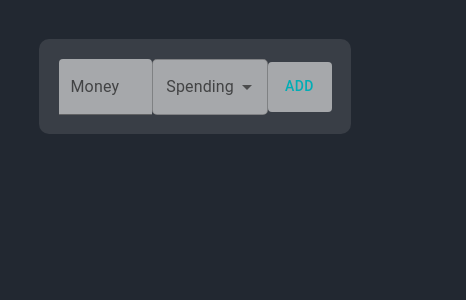
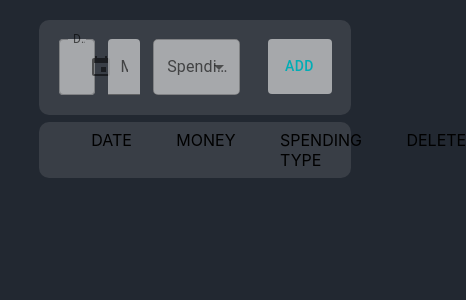
Before and after one commit to Slaykha/Money-Tracker, a React (Create React App) app: page / in a window 390 px wide. Shown: the top 300 px of the page, 466 px wide, since content can reach past the window. Built offline with nearby package versions, Linux system fonts and the light colour scheme.

Commit message:
add date picker so we can add date to our spendings to, add header of spendings not sure if I want is tho, remove stack and made my own using div but it seems like have problems in mobile so I might change it to stack again..

```diff
--- a/package.json
+++ b/package.json
@@ -5,11 +5,14 @@
   "dependencies": {
     "@emotion/react": "^11.10.4",
     "@emotion/styled": "^11.10.4",
+    "@mui/lab": "^5.0.0-alpha.100",
     "@mui/material": "^5.10.6",
     "@mui/styles": "^5.10.6",
+    "@mui/x-date-pickers": "^5.0.3",
     "@testing-library/jest-dom": "^5.16.5",
     "@testing-library/react": "^13.4.0",
     "@testing-library/user-event": "^13.5.0",
+    "dayjs": "^1.11.5",
     "react": "^18.2.0",
     "react-dom": "^18.2.0",
     "react-number-format": "^5.0.0-beta.5",
--- a/src/App.js
+++ b/src/App.js
@@ -1,5 +1,6 @@
 import React from "react";
 import AddSpending from "./components/AddSpending";
+import SpendingList from "./components/spendingsList/SpendingList";
 
 function App() {
   document.body.style = "background-color: #222831;"
@@ -7,6 +8,7 @@ function App() {
   return (
     <div>
       <AddSpending/>
+      <SpendingList/>
     </div>
   );
 }
--- a/src/components/AddSpending.js
+++ b/src/components/AddSpending.js
@@ -1,37 +1,42 @@
-import { Box, Stack } from '@mui/material';
 import { makeStyles } from '@mui/styles';
 import React, { useState } from 'react';
-import AddSpendingButton from './elements/AddSpendingButton';
-import MoneyTextField from './elements/MoneyTextField';
+import SpendingButton from './elements/SpendingButton';
+import SpendingDatePicker from './elements/SpendingDatePicker';
 import SpendingTypeSelector from './elements/SpendingTypeSelector';
+import SpendingTextField from './elements/SpeningTextField';
 
 const useStyles = makeStyles({
-    mainStack:{
+    AddDiv:{
+        marginBottom:0,
+        marginTop:"5%",
+        display:"flex",
         margin:"10%",
         padding:"5%",
         borderRadius:"10px",
         backgroundColor: "#393E46"
-    }
+    },
+
 })
 
 const AddSpending = (props) => {
+    const date = new Date()
+
     const classes = useStyles()
 
-    const [spending, setSpending] = useState({money: "", type: ""})
+    const [spending, setSpending] = useState({date:"", money: "", type: ""})
 
     const handleClick = () =>{
         console.log(spending)
     }
 
     return (
-        <div>
-            <Stack
-                className={classes.mainStack}
-                direction="row"
-                justifyContent="space-evenly"
-                alignItems="center"
-            >
-                <MoneyTextField
+        <div className={classes.AddDiv}>
+            <SpendingDatePicker
+                currentDate={date}
+                spending={spending}
+                setSpending={setSpending}
+            />
+            <SpendingTextField
                 spending={spending}
                 setSpending={setSpending}
             />
@@ -39,11 +44,9 @@ const AddSpending = (props) => {
                 spending={spending}
                 setSpending={setSpending}
             />
-                <AddSpendingButton
+            <SpendingButton
                 handleClick={handleClick}
             />
-            </Stack>
-
         </div>
     );
 };
--- a/src/components/elements/AddSpendingButton.js
+++ b/src/components/elements/SpendingButton.js
@@ -2,7 +2,7 @@ import styled from '@emotion/styled';
 import { Button } from '@mui/material';
 import React from 'react';
 
-const AddSpendingButton = (props) => {
+const SpendingButton = (props) => {
   const{
     handleClick
   } = props
@@ -10,7 +10,8 @@ const AddSpendingButton = (props) => {
         color: "rgb(0, 173, 181)",
         backgroundColor: "rgb(238, 238, 238, 0.6)",
         width:"100px",
-        height:"50px",
+        height:"55px",
+        marginLeft:"10%",
         '&:hover': {
           backgroundColor: "rgb(238, 238, 238, 1)",
         },
@@ -25,4 +26,4 @@ const AddSpendingButton = (props) => {
     );
 };
 
-export default AddSpendingButton;
+export default SpendingButton;
--- /dev/null
+++ b/src/components/elements/SpendingDatePicker.js
@@ -0,0 +1,42 @@
+import React, { useEffect, useRef} from 'react';
+import { DesktopDatePicker, LocalizationProvider } from '@mui/x-date-pickers';
+import { TextField } from '@mui/material';
+import { AdapterDayjs } from '@mui/x-date-pickers/AdapterDayjs';
+
+const SpendingDatePicker = (props) => {
+    const{
+        spending,
+        setSpending,
+        currentDate
+    }=props
+
+    //we use useRef here ro stop useEffect from geting into loop
+    const redCurrentDate = useRef(currentDate)
+
+    useEffect(() => {
+        handleChange(redCurrentDate.current)
+    },[redCurrentDate])
+
+    const handleChange = (newDate) => {
+        setSpending({
+            date: newDate,
+            money: spending.money,
+            type: spending.type
+        });
+    };
+    return (
+        <LocalizationProvider dateAdapter={AdapterDayjs}>
+            <DesktopDatePicker
+                label="Date"
+                inputFormat="DD/MM/YYYY"
+                InputProps={{style:{backgroundColor:"rgb(238, 238, 238, 0.6)" }}}
+                value={spending.date}
+                onChange={handleChange}
+                renderInput={(params) => <TextField {...params} />}
+            />
+        </LocalizationProvider>
+
+    );
+};
+
+export default SpendingDatePicker;
--- a/src/components/elements/SpendingTypeSelector.js
+++ b/src/components/elements/SpendingTypeSelector.js
@@ -16,13 +16,6 @@ const StyledAutocomplete = styled(Autocomplete)
     `
         background-color: rgb(238, 238, 238, 0.6);
         border-radius: 5px;
-        & label.Mui-focused {
-            color: rgb(0, 173, 181);
-        }
-        & .MuiOutlinedInput-root {
-            &.Mui-focused fieldset {
-                border-color: rgb(0, 173, 181);
-        }
       }
     `
 
@@ -40,6 +33,7 @@ const SpendingTypeSelector = (props) => {
     }
     return (
         <StyledAutocomplete
+            style={{marginLeft:"5%"}}
             disablePortal
             id="combo-box-demo"
             options={spendingOptions}
--- a/src/components/elements/MoneyTextField.js
+++ b/src/components/elements/SpeningTextField.js
@@ -2,7 +2,6 @@ import React, { forwardRef, useState } from 'react';
 import PropTypes from 'prop-types';
 import {NumericFormat} from 'react-number-format';
 import TextField from '@mui/material/TextField';
-import { makeStyles, styled } from '@mui/styles';
 
 const NumberFormatCustom = forwardRef(function NumberFormatCustom(props, ref) {
     const { onChange, ...other } = props;
@@ -21,7 +20,7 @@ const NumberFormatCustom = forwardRef(function NumberFormatCustom(props, ref) {
           });
         }}
         thousandSeparator
-        isNumericString
+        valueIsNumericString
         prefix="$"
       />
     );
@@ -32,7 +31,7 @@ const NumberFormatCustom = forwardRef(function NumberFormatCustom(props, ref) {
   };
 
 
-const MoneyTextField = (props) => {
+const SpendingTextField = (props) => {
     const {
       spending,
       setSpending
@@ -51,16 +50,17 @@ const MoneyTextField = (props) => {
     };
     return (
         <TextField
+            style={{marginLeft:"5%"}}
             label="Money"
             value={moneyValue.formattedValue}
             onChange={(e) => {handleChange(e)}}
             name="numberformat"
             id="formatted-numberformat-input"
-            InputProps={{inputComponent: NumberFormatCustom, style:{backgroundColor:"rgb(238, 238, 238, 0.6)" }}}
+            InputProps={{inputComponent: NumberFormatCustom, style:{backgroundColor:"rgb(238, 238, 238, 0.6)"}}}
             variant="filled"
         />
     );
 
 };
 
-export default MoneyTextField;
+export default SpendingTextField;
--- /dev/null
+++ b/src/components/spendingsList/ListHead.js
@@ -0,0 +1,31 @@
+import { makeStyles } from '@mui/styles';
+import React from 'react';
+
+const useStyles = makeStyles({
+    HeaderDiv:{
+        marginTop:"2%",
+        margin:"10%",
+        padding:"2%",
+        borderRadius:"10px",
+        backgroundColor: "#393E46",
+        display:"flex"
+    },
+    HeaderElement:{
+        marginLeft:"15%"
+    }
+})
+
+const ListHead = () => {
+    const classes = useStyles()
+
+    return (
+        <div className={classes.HeaderDiv}>
+            <div className={classes.HeaderElement}>DATE</div>
+            <div className={classes.HeaderElement}>MONEY</div>
+            <div className={classes.HeaderElement}>SPENDING TYPE</div>
+            <div className={classes.HeaderElement}>DELETE</div>
+        </div>
+    );
+};
+
+export default ListHead;
--- /dev/null
+++ b/src/components/spendingsList/SpendingList.js
@@ -0,0 +1,12 @@
+import React from 'react';
+import ListHead from './ListHead';
+
+const SpendingList = () => {
+    return (
+        <div>
+            <ListHead/>
+        </div>
+    );
+};
+
+export default SpendingList;
```
Also changed, not shown: 1 other file (tests, documents, lock files or other folders). Lines whose indentation alone changed are shown as unchanged.
